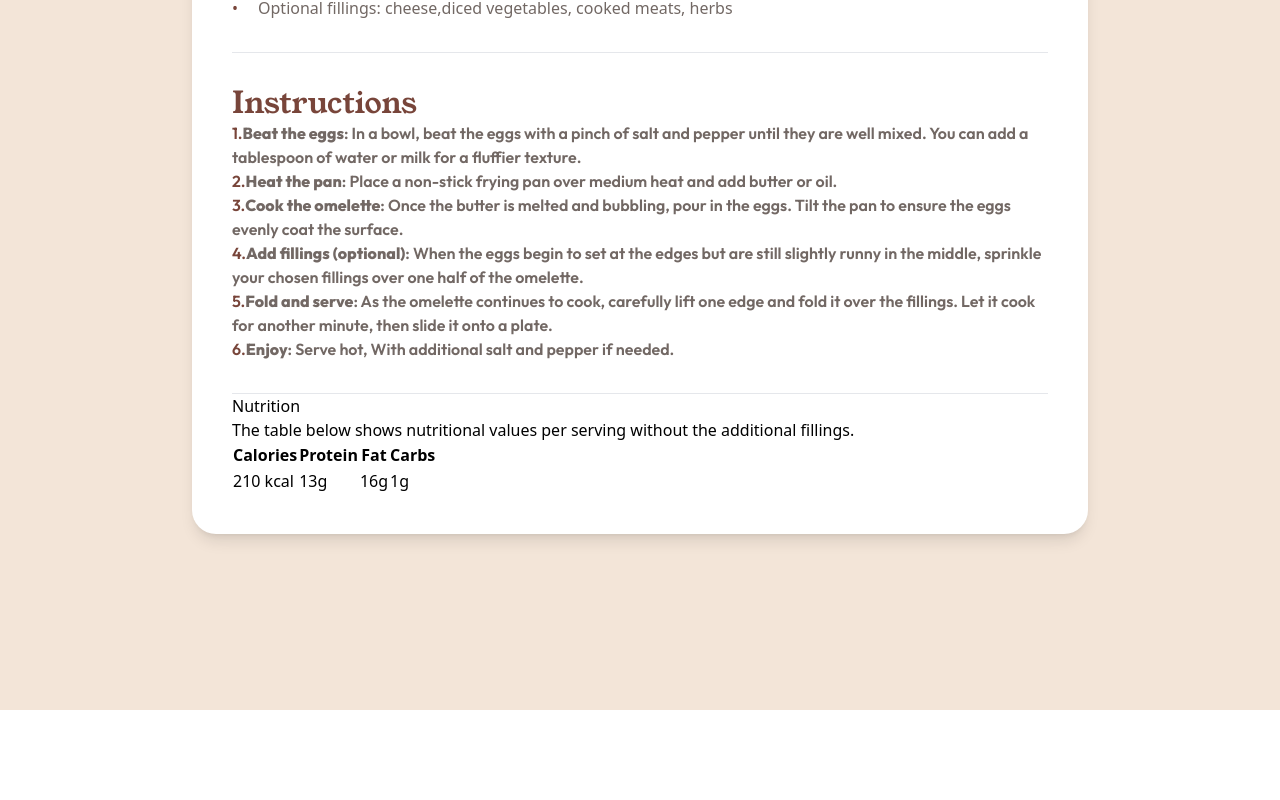
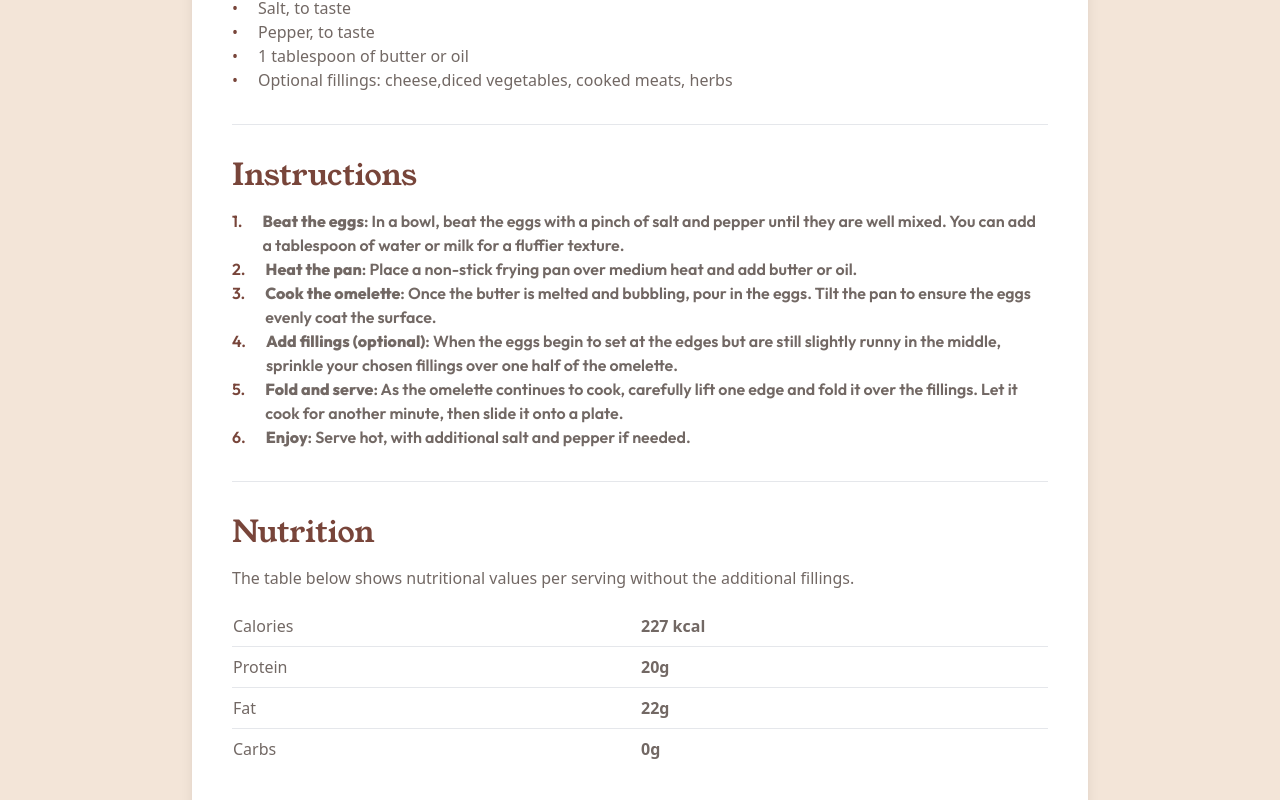
Before and after one commit to Kane-dylan/using-react, a React (Vite) app: page /cooking in a window 1280 px wide. Shown: the part 1060-1860 px from the top of the page. Before the commit the page ends 1770 px from the top, so only its background shows below. Built offline with nearby package versions, Linux system fonts and the light colour scheme.

Commit message:
page router created

```diff
--- a/package.json
+++ b/package.json
@@ -11,7 +11,8 @@
   },
   "dependencies": {
     "react": "^19.0.0",
-    "react-dom": "^19.0.0"
+    "react-dom": "^19.0.0",
+    "react-router-dom": "^7.2.0"
   },
   "devDependencies": {
     "@eslint/js": "^9.19.0",
--- a/src/App.jsx
+++ b/src/App.jsx
@@ -1,17 +1,32 @@
-import './App.css'
-import Cooking from './page/Cooking';
-import FAQ_page from './page/FAQ_page';
-import Landing from './page/Landing'
+import { createBrowserRouter, RouterProvider } from "react-router-dom";
+import "./App.css";
+import Cooking from "./page/Cooking";
+import FAQ_page from "./page/FAQ_page";
+import Landing from "./page/Landing";
+import Layout from "./layout/Layout";
+
+const router = createBrowserRouter([
+  {
+    element: <Layout />,
+    children: [
+      {
+        path: "/",
+        element: <Landing />,
+      },
+      {
+        path: "/faq",
+        element: <FAQ_page />,
+      },
+      {
+        path: "/cooking",
+        element: <Cooking />,
+      },
+    ],
+  },
+]);
 
 function App() {
-
-  return (
-    <div>
-      {/* <Landing /> */}
-      {/* <FAQ_page/> */}
-      <Cooking/>
-    </div>
-  );
+  return <RouterProvider router={router} />;
 }
 
-export default App
+export default App;
--- /dev/null
+++ b/src/components/Footer.jsx
@@ -0,0 +1,13 @@
+import React from 'react'
+
+const Footer = () => {
+  return (
+    <div className="min-h-10 mx-auto bg-slate-700">
+      <div className="text-white flex justify-center p-5 young-serif-regular text-2xl">
+        &copy; copy right 2035
+      </div>
+    </div>
+  );
+}
+
+export default Footer
--- /dev/null
+++ b/src/components/Header.jsx
@@ -0,0 +1,31 @@
+import React from "react";
+import { Link } from "react-router-dom";
+
+const Header = () => {
+  return (
+    <div className="min-h-10 bg-slate-700">
+      <>
+        <nav className="flex justify-around items-center p-5">
+          <Link to="/" className="flex items-start space-x-2">
+            <img src="/src/images/favicon-32x32.png" alt="logo" />
+          </Link>
+          <div>
+            <ul className="flex flex-row space-x-5 text-white">
+              <li>
+                <Link to="/">Home</Link>
+              </li>
+              <li>
+                <Link to="/cooking">Cooking</Link>
+              </li>
+              <li>
+                <Link to="/faq">FAQs</Link>
+              </li>
+            </ul>
+          </div>
+        </nav>
+      </>
+    </div>
+  );
+};
+
+export default Header;
--- /dev/null
+++ b/src/layout/Layout.jsx
@@ -0,0 +1,18 @@
+import React from 'react'
+import Header from '../components/Header';
+import { Outlet } from 'react-router-dom';
+import Footer from '../components/Footer';
+
+const Layout = () => {
+  return (
+    <div>
+      <main className="min-h-screen mx-auto">
+        <Header/>
+        <Outlet/>
+        <Footer/>
+      </main>
+    </div>
+  );
+}
+
+export default Layout
--- a/src/page/Cooking.jsx
+++ b/src/page/Cooking.jsx
@@ -4,14 +4,15 @@ const Cooking = () => {
   return (
     <div className="min-h-screen flex flex-col items-center justify-center bg-[#f3e5d8]">
       <div className="max-w-4xl sm:p-10 md:m-44 bg-white sm:rounded-3xl shadow-lg">
-        <div className="omelette bg-cover relative w-full h-[40vh] sm:rounded-2xl"></div>
+          <div className="omelette bg-cover bg-center relative w-full h-[40vh] sm:rounded-2xl"></div>
+        <div className="sm:p-0 p-10">
           <h1 className="text-4xl young-serif-regular mt-8">
             Simple Omelette Recipe
           </h1>
           <p className="outfit text-[#9f9e9a] mt-4">
             An easy and quick dish, perfect for any meal. This classic omelette
-          combines beaten eggs cooked to perfection, optionally filled with your
-          choice of cheese. vegetables, or meats.
+            combines beaten eggs cooked to perfection, optionally filled with
+            your choice of cheese. vegetables, or meats.
           </p>
           <div className="bg-[#fff7fc] outfit p-6 rounded-lg mt-8">
             <h2 className="text-xl mb-2 font-extrabold text-[#6c334b]">
@@ -57,81 +58,102 @@ const Cooking = () => {
               <li>
                 <span className="text-[#78453a]">•</span>
                 <span className="ml-5">
-                Optional fillings: cheese,diced vegetables, cooked meats, herbs
+                  Optional fillings: cheese,diced vegetables, cooked meats,
+                  herbs
                 </span>
               </li>
             </ul>
           </div>
           <hr />
           <div className="mt-8 mb-8">
-          <h1 className="young-serif-regular text-[#78453a] text-3xl font-medium">
+            <h1 className="young-serif-regular text-[#78453a] text-3xl font-medium mb-4">
               Instructions
             </h1>
-          <ol className="text-[#726864] outfit">
-            <li>
+            <ol className="text-[#726864] outfit list-none">
+              <li className="font-semibold flex gap-5">
                 <span className="text-[#78453a]">1.</span>
-              <span className="font-extrabold">Beat the eggs</span>: In a bowl,
-              beat the eggs with a pinch of salt and pepper until they are well
-              mixed. You can add a tablespoon of water or milk for a fluffier
-              texture.
+                <span className="flex-1">
+                  <span className="font-extrabold">Beat the eggs</span>: In a
+                  bowl, beat the eggs with a pinch of salt and pepper until they
+                  are well mixed. You can add a tablespoon of water or milk for
+                  a fluffier texture.
+                </span>
               </li>
-            <li>
+              <li className="font-semibold flex gap-5">
                 <span className="text-[#78453a]">2.</span>
+                <span className="flex-1">
                   <span className="font-extrabold">Heat the pan</span>: Place a
                   non-stick frying pan over medium heat and add butter or oil.
+                </span>
               </li>
-            <li>
+              <li className="font-semibold flex gap-5">
                 <span className="text-[#78453a]">3.</span>
-              <span className="font-extrabold">Cook the omelette</span>: Once
-              the butter is melted and bubbling, pour in the eggs. Tilt the pan
-              to ensure the eggs evenly coat the surface.
+                <span className="flex-1">
+                  <span className="font-extrabold">Cook the omelette</span>:
+                  Once the butter is melted and bubbling, pour in the eggs. Tilt
+                  the pan to ensure the eggs evenly coat the surface.
+                </span>
               </li>
-            <li>
+              <li className="font-semibold flex gap-5">
                 <span className="text-[#78453a]">4.</span>
-              <span className="font-extrabold">Add fillings (optional)</span>:
-              When the eggs begin to set at the edges but are still slightly
-              runny in the middle, sprinkle your chosen fillings over one half
-              of the omelette.
+                <span className="flex-1">
+                  <span className="font-extrabold">
+                    Add fillings (optional)
+                  </span>
+                  : When the eggs begin to set at the edges but are still
+                  slightly runny in the middle, sprinkle your chosen fillings
+                  over one half of the omelette.
+                </span>
               </li>
-            <li>
+              <li className="font-semibold flex gap-5">
                 <span className="text-[#78453a]">5.</span>
+                <span className="flex-1">
                   <span className="font-extrabold">Fold and serve</span>: As the
-              omelette continues to cook, carefully lift one edge and fold it
-              over the fillings. Let it cook for another minute, then slide it
-              onto a plate.
+                  omelette continues to cook, carefully lift one edge and fold
+                  it over the fillings. Let it cook for another minute, then
+                  slide it onto a plate.
+                </span>
               </li>
-            <li>
+              <li className="font-semibold flex gap-5">
                 <span className="text-[#78453a]">6.</span>
-              <span className="font-extrabold">Enjoy</span>: Serve hot, With
+                <span className="flex-1">
+                  <span className="font-extrabold">Enjoy</span>: Serve hot, with
                   additional salt and pepper if needed.
+                </span>
               </li>
             </ol>
           </div>
+
           <hr />
-        <div>
-          <h2>Nutrition</h2>
-          <p>
+          <div className="mt-8 mb-8">
+            <h2 className="young-serif-regular text-[#78453a] text-3xl font-medium">
+              Nutrition
+            </h2>
+            <p className="text-[#726864] mt-4">
               The table below shows nutritional values per serving without the
               additional fillings.
             </p>
-          <table>
-            <thead>
+            <table className="w-full table-fixed mt-4 border-collapse">
+              <tbody className="text-[#726864]">
+                <tr className="border-b">
+                  <td className="py-2">Calories</td>
+                  <th className="py-2 text-left">227 kcal</th>
+                </tr>
+                <tr className="border-b">
+                  <td className="py-2">Protein</td>
+                  <th className="py-2 text-left">20g</th>
+                </tr>
+                <tr className="border-b">
+                  <td className="py-2">Fat</td>
+                  <th className="py-2 text-left">22g</th>
+                </tr>
                 <tr>
-                <th>Calories</th>
-                <th>Protein</th>
-                <th>Fat</th>
-                <th>Carbs</th>
-              </tr>
-            </thead>
-            <tbody>
-              <tr>
-                <td>210 kcal</td>
-                <td>13g</td>
-                <td>16g</td>
-                <td>1g</td>
+                  <td className="py-2">Carbs</td>
+                  <th className="py-2 text-left">0g</th>
                 </tr>
               </tbody>
             </table>
+          </div>
         </div>
       </div>
     </div>
```
Also changed, not shown: 1 other file (tests, documents, lock files or other folders). Lines whose indentation alone changed are shown as unchanged.
